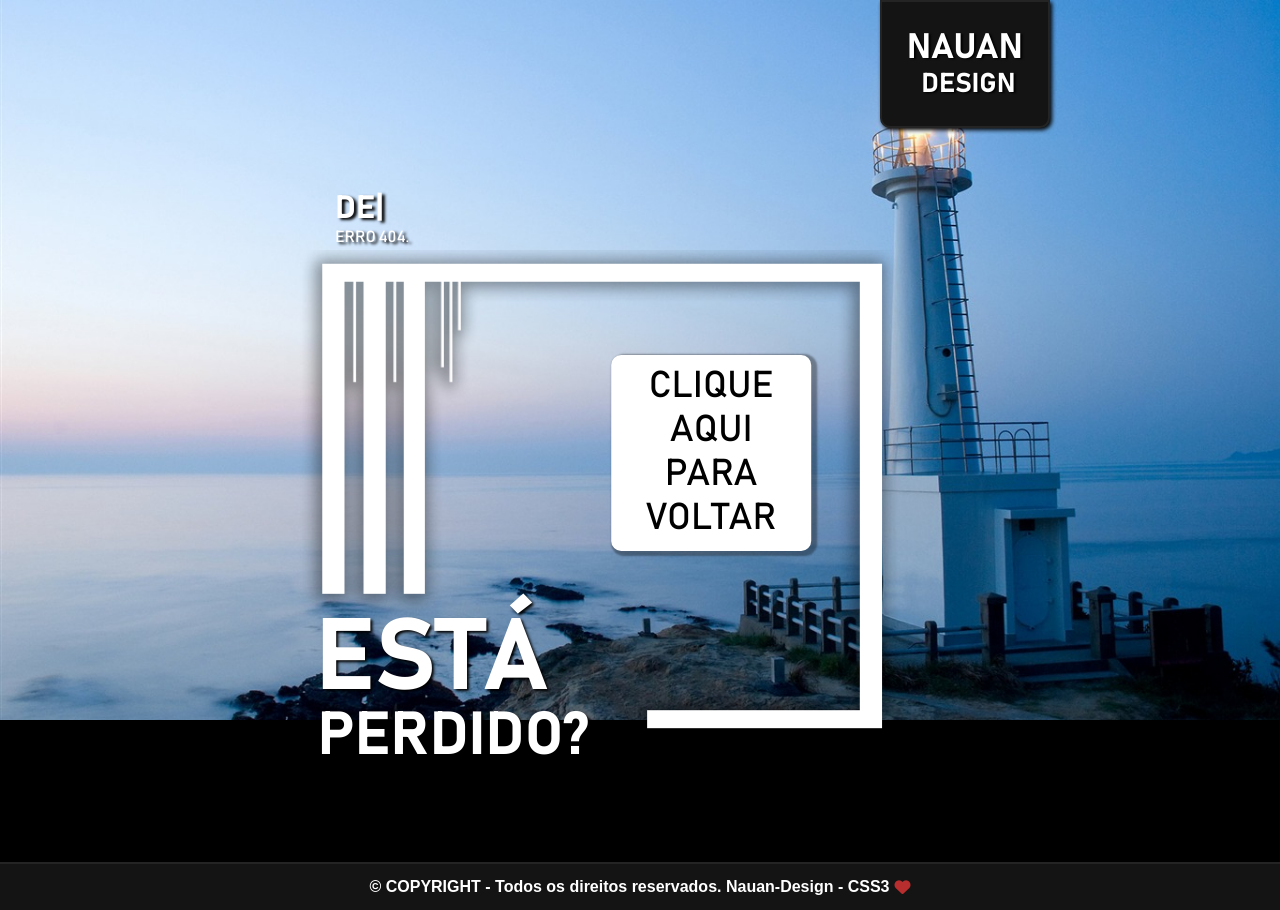
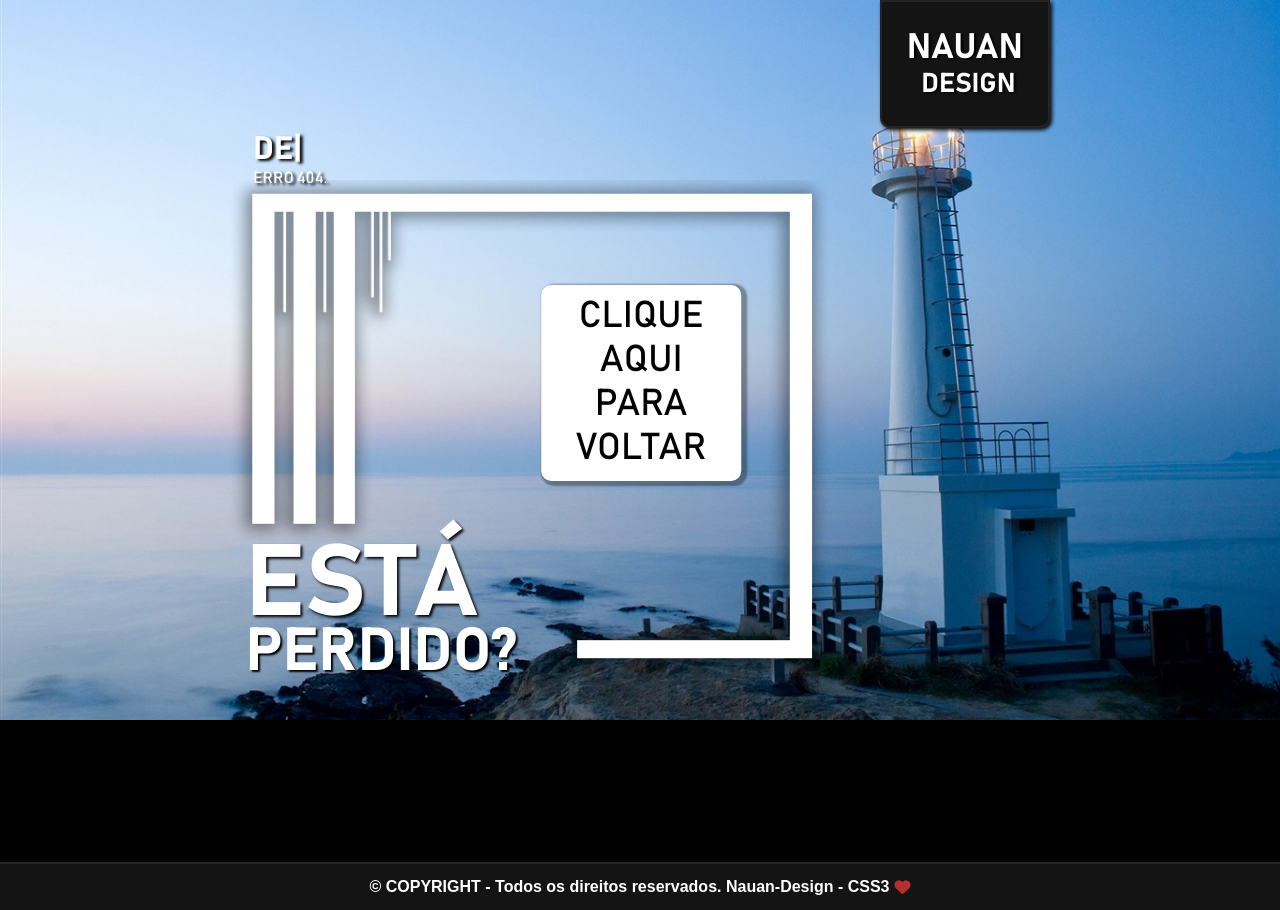
Before and after one commit to nauankiller15/nauan-design, a PHP site: page /404error.php in a window 1280 px wide. Run offline with PHP 8.4, Linux system fonts and the light colour scheme; some libraries are stand-ins or nearby versions.

Commit message:
alterações de posições nas telas Index e Error404.

```diff
--- a/404error.php
+++ b/404error.php
@@ -8,13 +8,11 @@
     <?php include("includes/BackSlide.php"); ?>
     <div id="esconder">
         <div id="quadrado-position">
-            <div class="divSlide">
-                <h2 class="esta">Está</h2>
-                <h2 class="perdido">Perdido?</h2>
-                <div class="euSou">
-                    <h1 style="animation: euSou 3.3s ease-in-out;"><span class="typed"></span></h1>
-                    <p style="animation: animSou 2.1s ease-in-out;">ERRO 404.</p>
-                </div>
+            <h2 class="esta">Está</h2>
+            <h2 class="perdido">Perdido?</h2>
+            <div class="euSou">
+                <h1 style="animation: euSou 3.3s ease-in-out;"><span class="typed"></span></h1>
+                <p style="animation: animSou 2.1s ease-in-out;">ERRO 404.</p>
             </div>
             <div class="quadrado404-ent">
             </div>
--- a/CSSs/menu.css
+++ b/CSSs/menu.css
@@ -1,6 +1,6 @@
 .menu {
-    top: 305px;
-    right: 210px;
+    top: 275px;
+    right: 215px;
     position: fixed;
     z-index: 4000;
     box-sizing: border-box;
--- a/CSSs/paginas-includes/contato.css
+++ b/CSSs/paginas-includes/contato.css
@@ -18,7 +18,7 @@
 
 .contato h2 {
     width: 45%;
-    top: 70px;
+    top: 38px;
     color: #ffffff;
     font-family: Bahnschrift;
     font-size: 60px;
@@ -36,10 +36,10 @@
 }
 
 .CentroContato {
-    top: 156px;
+    top: 127px;
     width: 58%;
     padding: 25px;
-    border: #ffffff solid 1px;
+    border: 1px solid #ffffff59;
     animation: ContatoCaixa 1.5s ease-in-out;
     position: absolute;
     font-size: 18px;
--- a/CSSs/style404.css
+++ b/CSSs/style404.css
@@ -3,9 +3,9 @@
     font-family: Bahnschrift;
     font-style: inherit;
     cursor: default;
-    position: fixed;
-    left: 315px;
-    top: 600px;
+    position: absolute;
+    left: 15px;
+    top: 346px;
     text-transform: uppercase;
     animation: H2Slide 1.8s ease-in-out;
     text-shadow: 2px 2px 3px #000000;
@@ -15,10 +15,9 @@
     font-size: 60px;
     font-family: Bahnschrift;
     font-style: inherit;
-    cursor: default;
-    position: fixed;
-    left: 317px;
-    top: 700px;
+    position: absolute;
+    left: 15px;
+    top: 436px;
     text-transform: uppercase;
     animation: go-back2 1.2s infinite alternate, H2Slide 2.8s ease-in-out;
     text-shadow: 2px 2px 2px #000000;
--- a/CSSs/styleindex.css
+++ b/CSSs/styleindex.css
@@ -47,9 +47,9 @@
 }
 
 #quadrado-position {
-    position: fixed;
-    top: 250px;
-    left: 300px;
+    position: absolute;
+    top: 180px;
+    left: 230px;
     z-index: 999;
 }
 
@@ -58,21 +58,35 @@
     font-family: Bahnschrift;
     font-style: inherit;
     cursor: default;
-    position: fixed;
-    left: 315px;
-    top: 600px;
+    position: absolute;
+    left: 15px;
+    top: 346px;
     text-transform: uppercase;
     animation: H2Slide 3.5s ease-in-out;
     text-shadow: 2px 2px 3px #000000;
 }
 
+.designn {
+    font-size: 60px;
+    font-family: Bahnschrift;
+    font-style: inherit;
+    cursor: default;
+    position: absolute;
+    left: 15px;
+    top: 436px;
+    text-transform: uppercase;
+    animation: go-back2 1.2s infinite alternate, H2Slide 5.5s ease-in-out;
+    text-shadow: 2px 2px 2px #000000;
+}
+
 .euSou {
-    position: fixed;
-    left: 335px;
-    top: 190px;
+    position: absolute;
+    left: 23px;
+    top: -49px;
     text-transform: uppercase;
     text-shadow: 3px 2px 3px #000000;
     font-family: Bahnschrift;
+    width: 520px;
 }
 
 @keyframes euSou {
@@ -111,19 +125,6 @@
     }
 }
 
-.designn {
-    font-size: 60px;
-    font-family: Bahnschrift;
-    font-style: inherit;
-    cursor: default;
-    position: fixed;
-    left: 317px;
-    top: 700px;
-    text-transform: uppercase;
-    animation: go-back2 1.2s infinite alternate, H2Slide 5.5s ease-in-out;
-    text-shadow: 2px 2px 2px #000000;
-}
-
 @keyframes H2Slide {
     from {
         transform: translateY(950px);
@@ -155,7 +156,7 @@
     background-size: 100%;
     background-repeat: no-repeat;
     padding: 300px;
-    position: fixed;
+    position: absolute;
     transition: 1.0s;
     animation: quadradoAnim 2.0s, fadeIn 3.0s ease-in-out;
 }
--- a/includes/paginas/sobre.php
+++ b/includes/paginas/sobre.php
@@ -31,7 +31,7 @@
                         <p style="animation: LiAnim2 5.5s;">Quer apresentar um <b><i style="margin-left:4px; margin-right:4px;" class="far fa-window-maximize"></i><u>Web-Site</u></b> responsivo para sua <b>Empresa, Negócio ou um Portfolio para você?</b>
                             Pode falar comigo que eu facilito sua vida criando todo conteúdo representativo e então mostrar para o <b><i class="fas fa-globe-americas"></i> Mundo</b>.</p>
                         <li style="animation: go-back1 5.7s infinite alternate, LiAnim2 4.5s;" class="Mockups">Mockups:</li>
-                        <p style="animation: LiAnim2 6.5s;">Precisa de uma <u>Identidade-visual</u> <b>prática e eficaz</b> para ser mostrado para o seu cliente? Conte comigo
+                        <p style="animation: LiAnim2 6.5s;">Precisa de uma <b>Identidade-visual</b> <b>prática e eficaz</b> para ser mostrado para o seu cliente? Conte comigo
                             para criar sua <b>Representação virtual ou física</b> em vários tamanhos personalizados para identidade visual da sua <b>Empresa</b> ou <b>Négocio</b>.</p>
                         <li style="animation: go-back1 6.8s infinite alternate, LiAnim2 5.5s;" class="Web-Dev">Web-Dev:</li>
                         <p style="animation: LiAnim2 7.5s;">Também trabalho com desenvolvimento de <b><u>Sistemas Web</u></b> em navegadores:</p>
```
Also changed, not shown: CSSs/paginas-includes/formbox.css (+7 -5 lines), index.php (+5 -7 lines).
